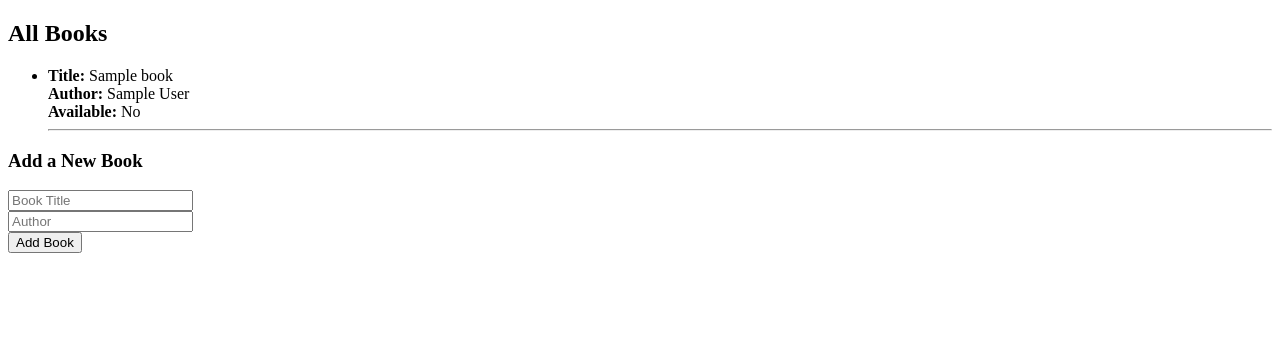
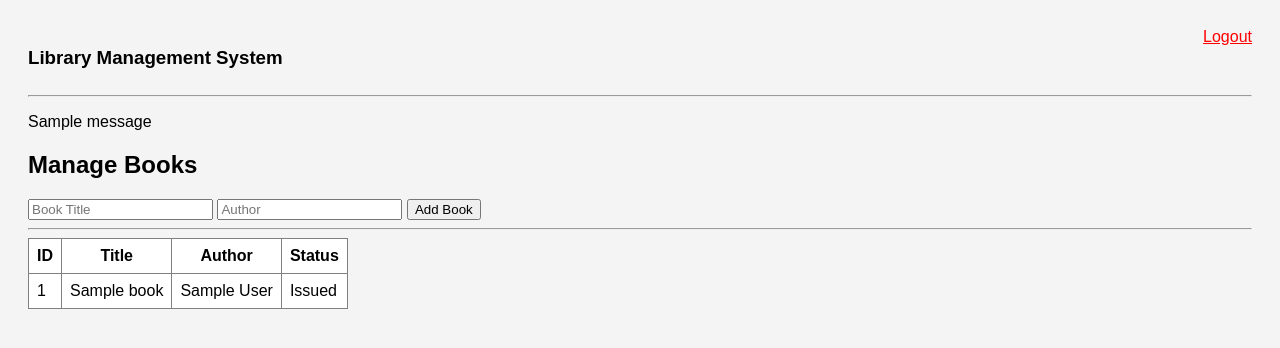
Before and after one commit to msivapriya2004-web/library_web_app, a Python web app: template templates/admin/books.html in a window 1280 px wide. Shown: the top 348 px of the page. Run offline with Jinja, Linux system fonts and the light colour scheme; the template is opened without the code that fills it: most values are stand-ins (such as "Sample title", 1, 10 or a date in 2020); one stand-in notice (Sample message) is shown.

Commit message:
template modified

```diff
--- a/static/style.css
+++ b/static/style.css
@@ -1,76 +1,15 @@
-/* General page styling */
 body {
-    font-family: Arial, sans-serif;
-    margin: 20px;
-    background-color: #f9f9f9;
-    color: #333;
+    font-family: Arial;
+    background: #f4f4f4;
+    padding: 20px;
 }
 
-/* Headings */
-h2 {
-    color: #222;
-    margin-bottom: 10px;
+table {
+    background: white;
+    border-collapse: collapse;
 }
 
-/* Navigation links */
-a {
-    color: #0066cc;
-    text-decoration: none;
-    font-weight: bold;
+td,
+th {
+    padding: 8px;
 }
-
-a:hover {
-    text-decoration: underline;
-}
-
-/* Forms */
-form {
-    margin: 15px 0;
-}
-
-label {
-    font-weight: bold;
-}
-
-input,
-button {
-    padding: 8px;
-    margin: 5px 0;
-    border: 1px solid #ccc;
-    border-radius: 4px;
-}
-
-button {
-    background-color: #0066cc;
-    color: #fff;
-    cursor: pointer;
-}
-
-button:hover {
-    background-color: #004c99;
-}
-
-/* Lists */
-ul {
-    list-style-type: none;
-    padding: 0;
-}
-
-ul li {
-    margin: 8px 0;
-    padding: 6px;
-    background: #fff;
-    border: 1px solid #ddd;
-    border-radius: 4px;
-}
-
-/* Flash messages */
-ul li.success {
-    color: green;
-    font-weight: bold;
-}
-
-ul li.danger {
-    color: red;
-    font-weight: bold;
-}
--- a/templates/admin/books.html
+++ b/templates/admin/books.html
@@ -1,36 +1,29 @@
-<!DOCTYPE html>
-<html>
+{% extends "base.html" %}
+{% block content %}
+<h2>Manage Books</h2>
 
-<head>
-    <title>All Books</title>
-</head>
+<form method="post">
+    <input name="title" placeholder="Book Title" required>
+    <input name="author" placeholder="Author" required>
+    <button>Add Book</button>
+</form>
 
-<body>
+<hr>
 
-    <h2>All Books</h2>
-
-    {% if books %}
-    <ul>
-        {% for book in books %}
-        <li>
-            <strong>Title:</strong> {{ book.title }} <br>
-            <strong>Author:</strong> {{ book.author }} <br>
-            <strong>Available:</strong> {{ 'Yes' if book.available == 1 else 'No' }}
-        </li>
-        <hr>
-        {% endfor %}
-    </ul>
-    {% else %}
-    <p>No books found.</p>
-    {% endif %}
-
-    <h3>Add a New Book</h3>
-    <form method="POST">
-        <input type="text" name="title" placeholder="Book Title" required><br>
-        <input type="text" name="author" placeholder="Author" required><br>
-        <button type="submit">Add Book</button>
-    </form>
-
-</body>
-
-</html>
+<table border="1">
+    <tr>
+        <th>ID</th>
+        <th>Title</th>
+        <th>Author</th>
+        <th>Status</th>
+    </tr>
+    {% for book in books %}
+    <tr>
+        <td>{{ book.id }}</td>
+        <td>{{ book.title }}</td>
+        <td>{{ book.author }}</td>
+        <td>{{ 'Available' if book.available else 'Issued' }}</td>
+    </tr>
+    {% endfor %}
+</table>
+{% endblock %}
--- a/templates/base.html
+++ b/templates/base.html
@@ -2,25 +2,25 @@
 <html>
 
 <head>
-    <title>Library App</title>
+    <title>Library</title>
     <link rel="stylesheet" href="{{ url_for('static', filename='style.css') }}">
 </head>
 
 <body>
-    <nav>
-        <a href="{{ url_for('auth.login') }}">Login</a> |
-        <a href="{{ url_for('auth.register') }}">Register</a> |
-        <a href="{{ url_for('auth.logout') }}">Logout</a>
-    </nav>
-    {% with messages = get_flashed_messages(with_categories=true) %}
-    {% if messages %}
-    <ul>
-        {% for category, message in messages %}
-        <li class="{{ category }}">{{ message }}</li>
-        {% endfor %}
-    </ul>
-    {% endif %}
-    {% endwith %}
+
+    <div style="display:flex; justify-content:space-between;">
+        <h3>Library Management System</h3>
+        {% if request.path not in ['/login', '/register'] %}
+        <a href="/logout" style="color:red;">Logout</a>
+        {% endif %}
+    </div>
+
+    <hr>
+
+    {% for msg in get_flashed_messages() %}
+    <p>{{ msg }}</p>
+    {% endfor %}
+
     {% block content %}{% endblock %}
 </body>
 
```
Also changed, not shown: templates/admin/dashboard.html (+5 -20 lines), templates/login.html (+10 -34 lines), templates/member/books.html (+18 -27 lines), templates/member/dashboard.html (+5 -20 lines), templates/register.html (+13 -34 lines).
